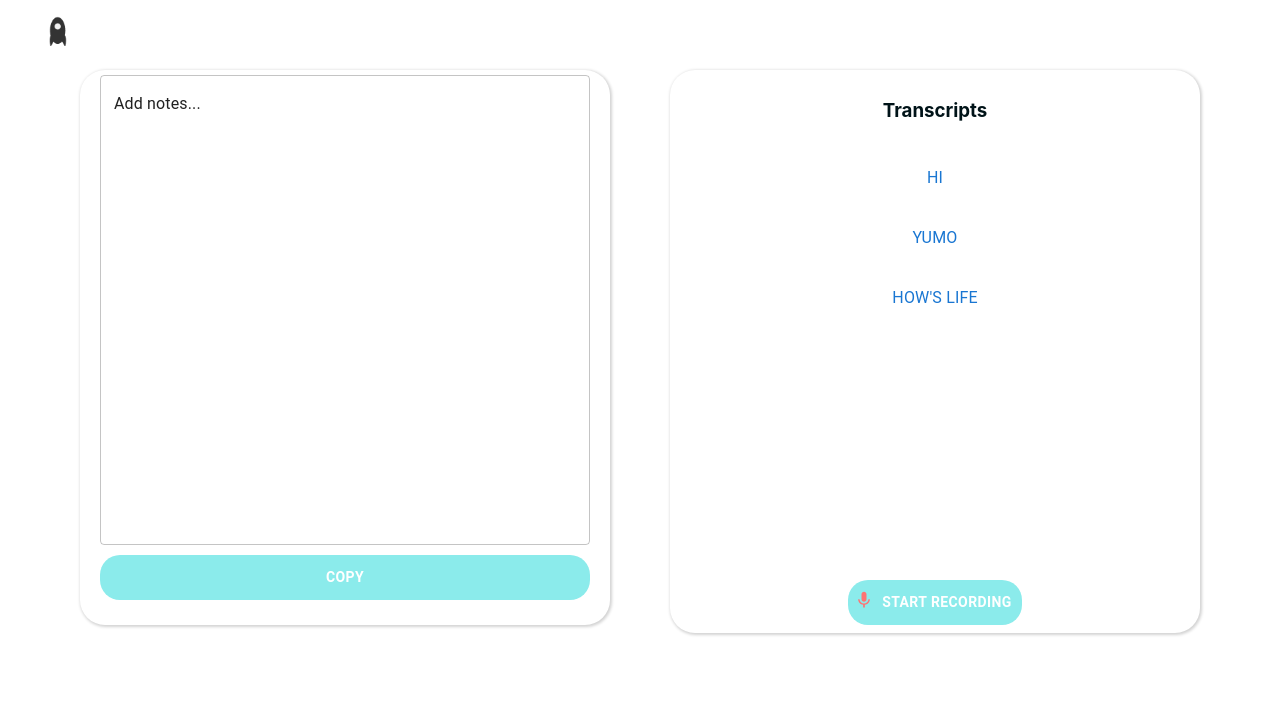
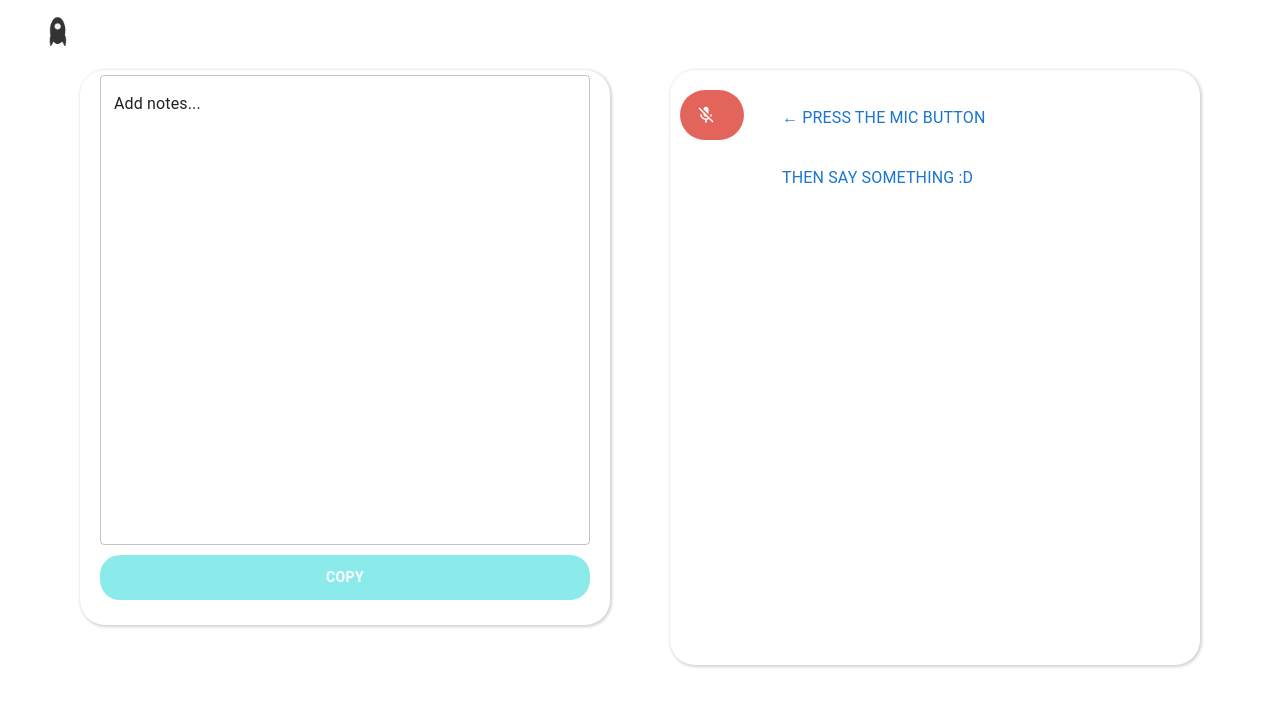
Before and after one commit to assembo/note-taker, a React (Create React App) app: page / in a window 1280 px wide. Shown: the top 706 px of the page. Built offline with nearby package versions, Linux system fonts and the light colour scheme.

Commit message:
lan transcript ui fixes

```diff
--- a/src/Transcripts/Transcripts.js
+++ b/src/Transcripts/Transcripts.js
@@ -2,6 +2,7 @@ import React from "react";
 import { Box, Button, Typography } from '@mui/material';
 import FiberManualRecordIcon from '@mui/icons-material/FiberManualRecord';
 import MicIcon from '@mui/icons-material/Mic';
+import MicOffIcon from '@mui/icons-material/MicOff';
 
 import { ASSEMBO_COLORS } from "../constants";
 import { RoundedCorner } from "@mui/icons-material";
@@ -11,9 +12,8 @@ class Transcripts extends React.Component {
     super(props);
     this.state = {
       transcripts: [
-        { text: "hi" },
-        { text: "yumo" },
-        { text: "how's life" }
+        { text: "← Press the Mic Button" },
+        { text: "Then say something :D" },
       ],
       recording: false,
       interimBox: null,
@@ -125,16 +125,44 @@ class Transcripts extends React.Component {
     return (
       <div className="containershadow"
         style={{
+          display: "flex",
           borderRadius: 25,
           marginRight: "80px",
           height: "93%"
         }}>
+      <div
+        style={{
+          padding: "20px 10px"
+        }}
+      >
+        <Button
+          variant="contained"
+          style={{
+            borderRadius: 45,
+            fontWeight: "bold",
+            boxShadow: "none",
+            height:"50px",
+            background: this.state.recording ? ASSEMBO_COLORS.primary : ASSEMBO_COLORS.OFF
+          }}
+          startIcon={this.state.startToRecord ? <MicIcon style={{margin:"0px"}}/> :this.state.recording ? <MicIcon/> : <MicOffIcon style={{color:"#ffffff"}}/> }
+          onClick={()=>{
+            this.startButton();
+          }}
+        >
+          {/* {this.state.startToRecord ? "Loading..." : (this.state.recording ? "Recording..." : "Start")} */}
+        </Button>
+      </div>
+
+      <div
+        style={{
+          padding: "0px 10px"
+        }}>
         <Box sx={{ padding: "10px 20px" }}>
-          <h3 style={{ color: ASSEMBO_COLORS.dark }} >Transcripts</h3>
+          {/* <h3 style={{ color: ASSEMBO_COLORS.dark }} >Transcripts</h3> */}
         </Box>
         <Box style={{
-          padding: "10px 20px",
-          height: "50vh",
+          padding: "10px 10px",
+          height: "70vh",
           overflowY: "scroll",
         }}>
           {this.state.transcripts.map((message, index) => {
@@ -142,9 +170,9 @@ class Transcripts extends React.Component {
               <Box display={"flex"} marginBottom={3}>
                 <Box flex={1}>
                   <Button onClick={()=>{this.props.addNotes(message.text)}}>
-                  <Typography style={{ inlineSize: "150px",
+                  <Typography style={{ inlineSize: "350px",
                     overflow: "hidden",
-                    textAlign: "center"
+                    textAlign: "left"
                     }} >{message.text}</Typography>
                   </Button>
                 </Box>
@@ -152,31 +180,8 @@ class Transcripts extends React.Component {
             )
           })}
         </Box>
-        <Box
-          sx={{ padding: "10px 20px" }}
-          style={{
-            justifyContent: "flex-start",
-            alignItems: "flex-start",
-          }}>
-        <Button
-          variant="contained"
-          style={{
-            borderRadius: 20,
-            fontWeight: "bold",
-            justifyContent: "flex-start",
-            alignItems: "flex-start",
-            boxShadow: "none",
-            padding: 10,
-            background: ASSEMBO_COLORS.primary
-          }}
-          startIcon={<MicIcon style={{color:"#FF7272"}}/>}
-          onClick={()=>{
-            this.startButton();
-          }}
-        >
-          {this.state.startToRecord ? "Loading..." : (this.state.recording ? "Recording..." : "Start Recording")}
-        </Button>
-        </Box>
+      </div>
+
       </div>
     );
   }
--- a/src/constants.js
+++ b/src/constants.js
@@ -4,6 +4,7 @@ export const ASSEMBO_COLORS = {
     darkSecondary: "#00202B",
     seconday: "#838383",
     blue: '#0080ff',
+    OFF:"#e3645b"
   };
 
   // #B6FFFF
```
